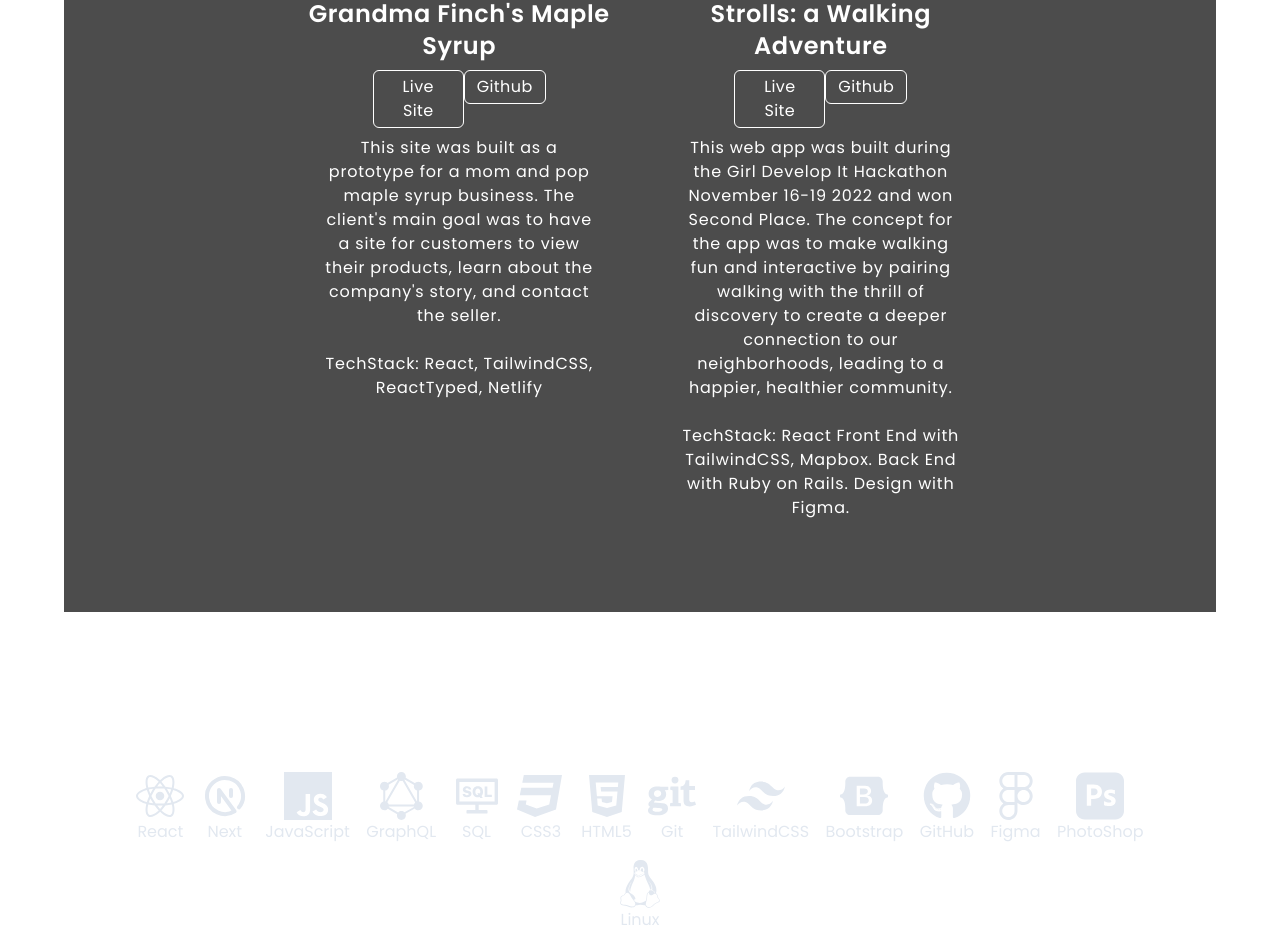
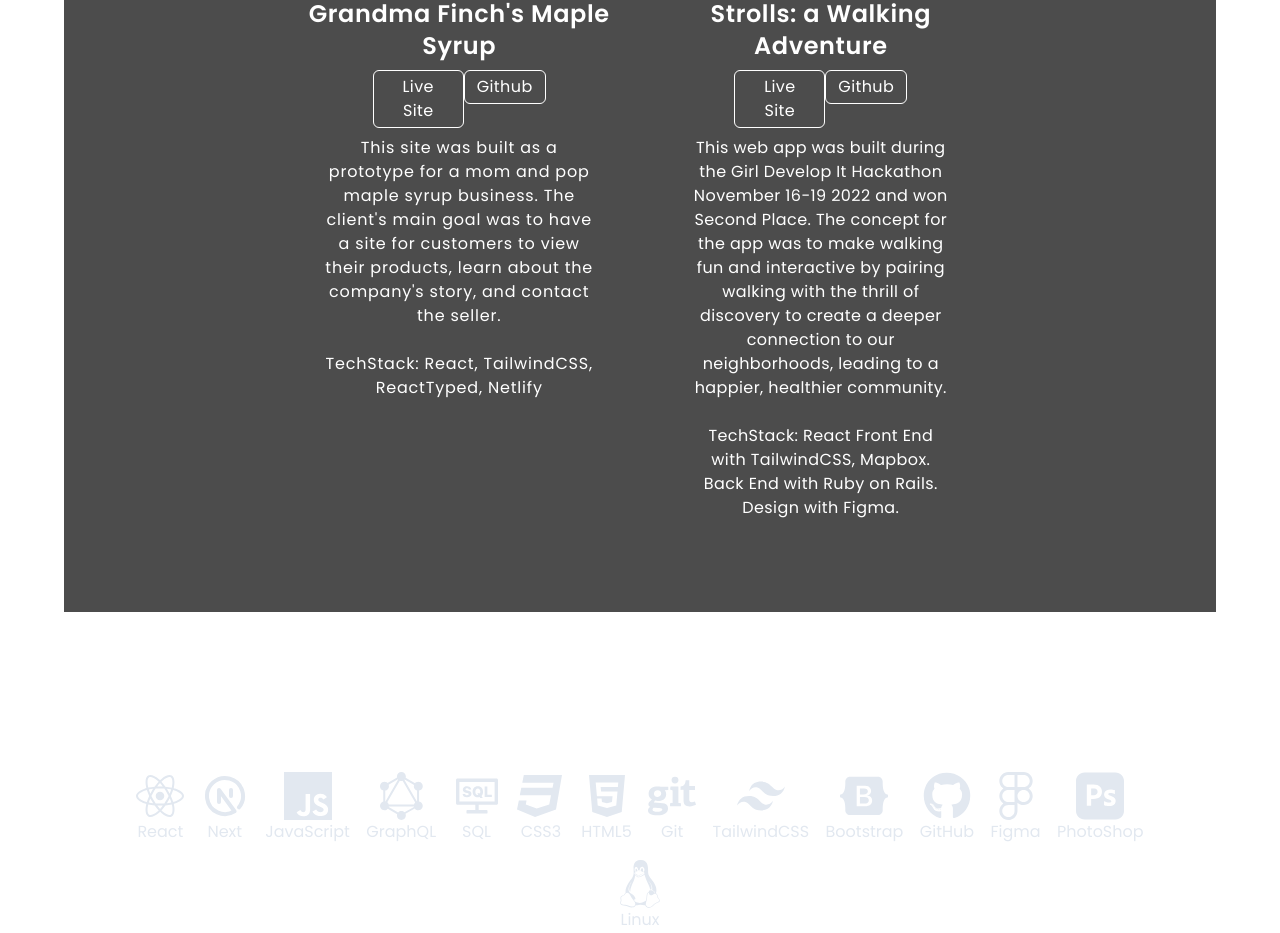
Before and after one commit to egoullaud/portfolio-nov22, a React (Create React App) app: page / in a window 1280 px wide. Shown: the part 2008-2941 px from the top of the page. Built offline with nearby package versions, Linux system fonts and the light colour scheme.

Commit message:
strolls tracking

```diff
--- a/src/components/Projects.jsx
+++ b/src/components/Projects.jsx
@@ -237,7 +237,7 @@ function Projects() {
               </button>
             </a>
           </div>
-          <p className="px-4 text-center tracking-wider w-[90%]">
+          <p className="px-6 text-center tracking-wide w-[90%]">
             This web app was built during the Girl Develop It Hackathon November
             16-19 2022 and won Second Place. The concept for the app was to make
             walking fun and interactive by pairing walking with the thrill of
```
